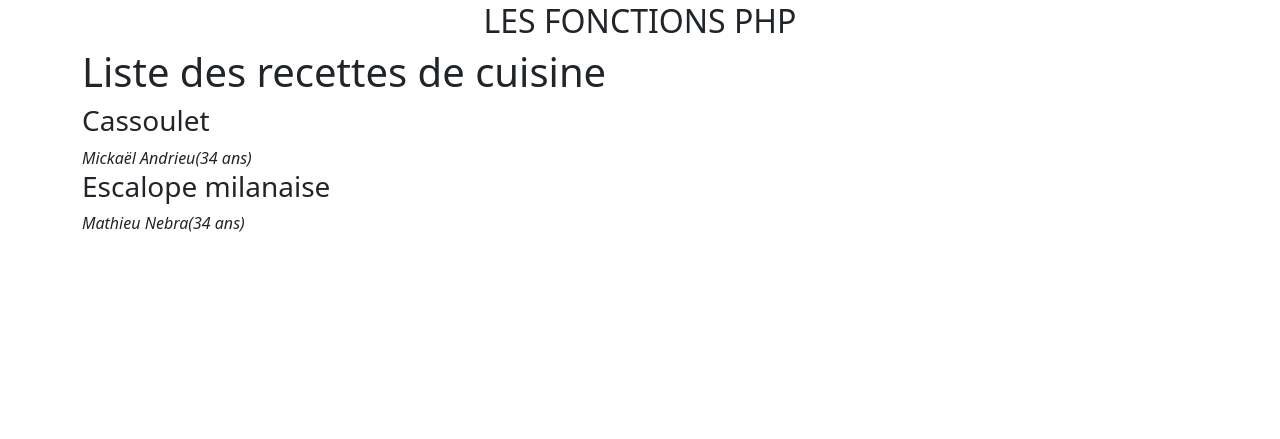
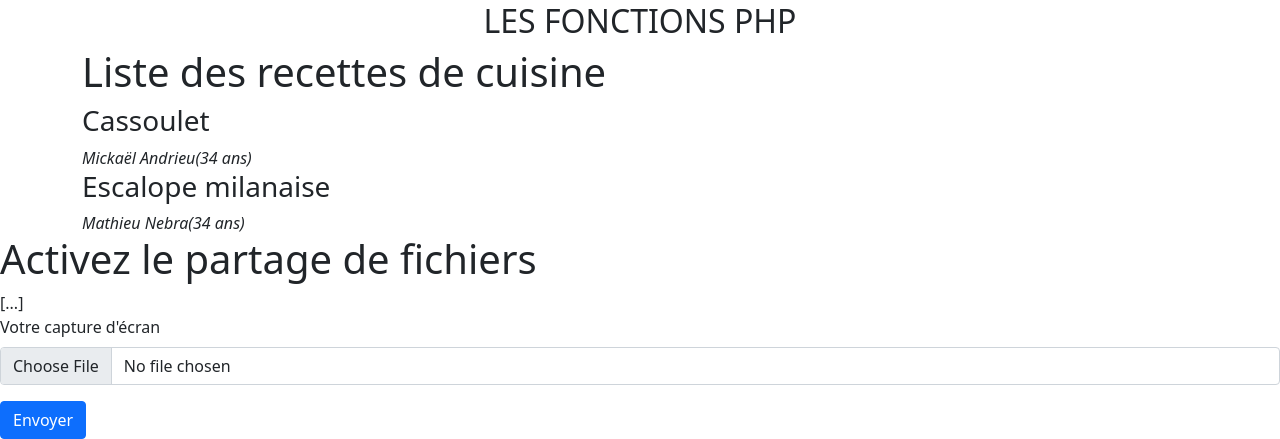
Before and after one commit to deso92/-crivez-votre-premier-script, a PHP site: page /formation_php.php in a window 1280 px wide. Shown: the part 1389-1828 px from the top of the page. Before the commit the page ends 1621 px from the top, so only its background shows below. Run offline with PHP 8.4, Linux system fonts and the light colour scheme.

Commit message:
Partage de fichiers

```diff
--- a/formation_php.php
+++ b/formation_php.php
@@ -277,5 +277,37 @@ function getRecipes(array $recipes) : array
             </article>
         <?php endforeach ?>
     </div>
+    <h1>Activez le partage de fichiers</h1>
+    <form action="submit_contact.php" method="POST" enctype="multipart/form-data">
+    <!-- Ajout des champs email et message -->
+    [...]
+    <!-- Ajout champ d'upload ! -->
+    <div class="mb-3">
+        <label for="screenshot" class="form-label">Votre capture d'écran</label>
+        <input type="file" class="form-control" id="screenshot" name="screenshot" />
+    </div>
+    <!-- Fin ajout du champ -->
+    <button type="submit" class="btn btn-primary">Envoyer</button>
+  </form>
+  <?php
+// Testons si le fichier a bien été envoyé et s'il n'y a pas d'erreur
+if (isset($_FILES['screenshot']) && $_FILES['screenshot']['error'] == 0)
+{
+        // Testons si le fichier n'est pas trop gros
+        if ($_FILES['screenshot']['size'] <= 1000000)
+        {
+                // Testons si l'extension est autorisée
+                $fileInfo = pathinfo($_FILES['screenshot']['name']);
+                $extension = $fileInfo['extension'];
+                $allowedExtensions = ['jpg', 'jpeg', 'gif', 'png'];
+                if (in_array($extension, $allowedExtensions))
+                {
+                        // On peut valider le fichier et le stocker définitivement
+                        move_uploaded_file($_FILES['screenshot']['tmp_name'], 'uploads/' . basename($_FILES['screenshot']['name']));
+                        echo "L'envoi a bien été effectué !";
+                }
+        }
+}
+?>
     </body>
 </html>
```
